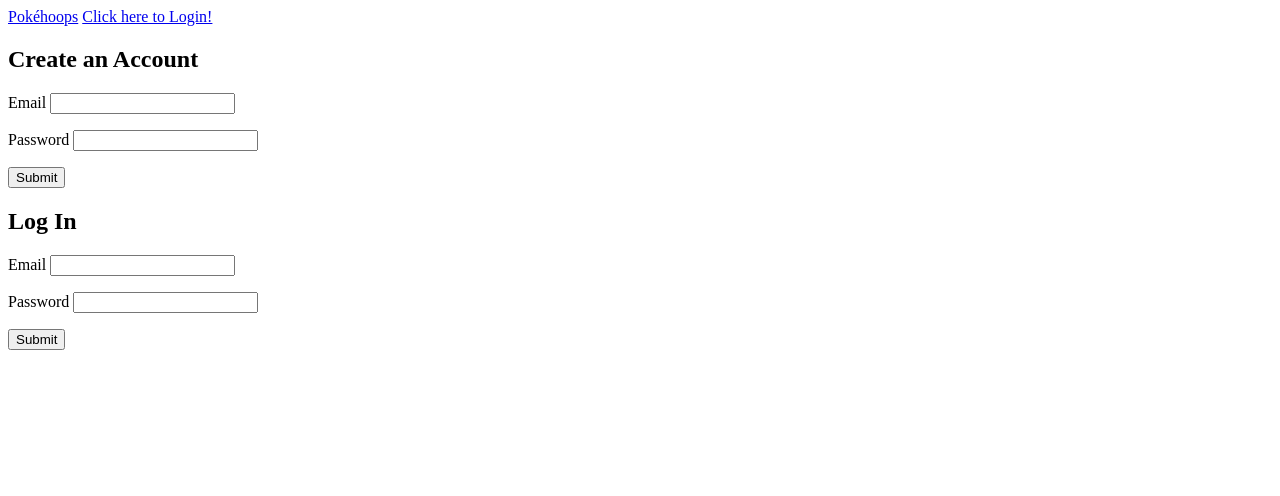
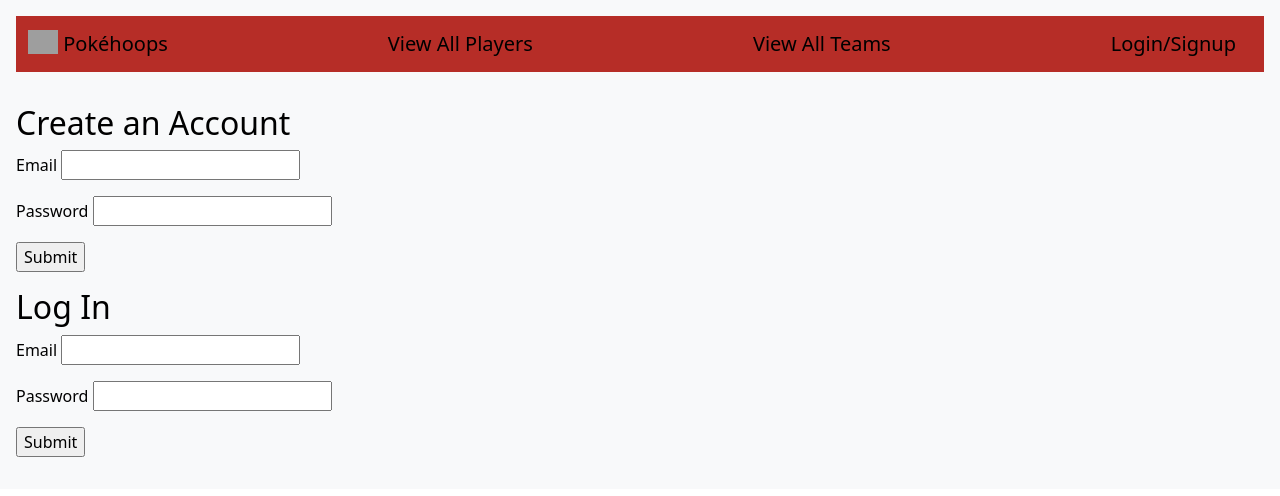
Before and after one commit to clarkeand/PokeHoops, a Flask app: page /login in a window 1280 px wide. Shown: the top 496 px of the page. Run offline with Flask 2, Linux system fonts and the light colour scheme; grey boxes are pictures that could not be loaded.

Commit message:
finished player search bar and user_logout and started adding some minimal bootstrap

```diff
--- a/templates/base.html
+++ b/templates/base.html
@@ -6,16 +6,38 @@
     <title>
       Pokéhoops
     </title>
+    <link href="https://cdn.jsdelivr.net/npm/bootstrap@5.3.0/dist/css/bootstrap.min.css" rel="stylesheet" integrity="sha384-9ndCyUaIbzAi2FUVXJi0CjmCapSmO7SnpJef0486qhLnuZ2cdeRhO02iuK6FUUVM" crossorigin="anonymous">
+    <script src="https://cdn.jsdelivr.net/npm/bootstrap@5.3.0/dist/js/bootstrap.bundle.min.js" integrity="sha384-geWF76RCwLtnZ8qwWowPQNguL3RmwHVBC9FhGdlKrxdiJJigb/j/68SIy3Te4Bkz" crossorigin="anonymous"></script>
     <link rel = "icon" href = "https://media.discordapp.net/attachments/1012857159421263942/1115765963162386493/Gr0wlitttbeats_pokeball_basketball_logo_53d0d645-11b6-4602-803a-13085909be6f.png?width=1306&height=1306" type = "image/x-icon">
     {% block head %}{% endblock %}
   </head>
   <body>
-    <a href="/">Pokéhoops</a>
-    {% if session.get('user_email') %}
-      <a href="/user_dashboard">{{ session['user_email'] }}'s Dashboard</a>
-    {% else %}
-      <a href="/login">Click here to Login!</a>
-    {% endif %}
+    <div class="text-bg-light p-3">
+    <nav class="navbar" style="background-color: #b62d27;">
+      <div class="container-fluid">
+        <a class="navbar-brand" href="/">
+          <img src="https://media.discordapp.net/attachments/1012857159421263942/1115765963162386493/Gr0wlitttbeats_pokeball_basketball_logo_53d0d645-11b6-4602-803a-13085909be6f.png?width=1306&height=1306" alt="Logo" width="30" height="24" class="d-inline-block align-text-top">
+          Pokéhoops
+        </a>
+        <a class="navbar-brand" href="/players">
+          View All Players
+        </a>
+        <a class="navbar-brand" href="/teams">
+          View All Teams
+        </a>
+        {% if session.get('user_email') %}
+        <a class="navbar-brand" href="/user_dashboard">
+          View Dashboard
+        </a>
+        {% else %}
+        <a class="navbar-brand" href="/login">
+          Login/Signup
+        </a>
+        {% endif %}
+      </div>
+    </nav>
+  </div>
+<div class="text-bg-light p-3">
     {% for msg in get_flashed_messages() %}
       <p class="flash-msg">
         {{ msg }}
@@ -23,5 +45,6 @@
     {% endfor %}
     {% block body %}{% endblock %}
     {% block after_body %}{% endblock %}
+</div>
   </body>
 </html>
--- a/templates/playerid.html
+++ b/templates/playerid.html
@@ -2,7 +2,6 @@
 {% block body %}
 <h1>{{ player.player_name }}</h1>
 <h3><a href="/fav_player/{{player.player_id}}">Click here to favorite this player!</a></h3>
-<h4><a href="/players">OR go back to all players.</a></h4>
 <p><img src="{{player.player_image}}" alt=""></p>
 <ul>Position: {{player.player_position}}</ul>
 <ul>Team: {{player.team_id}}</ul>
```
